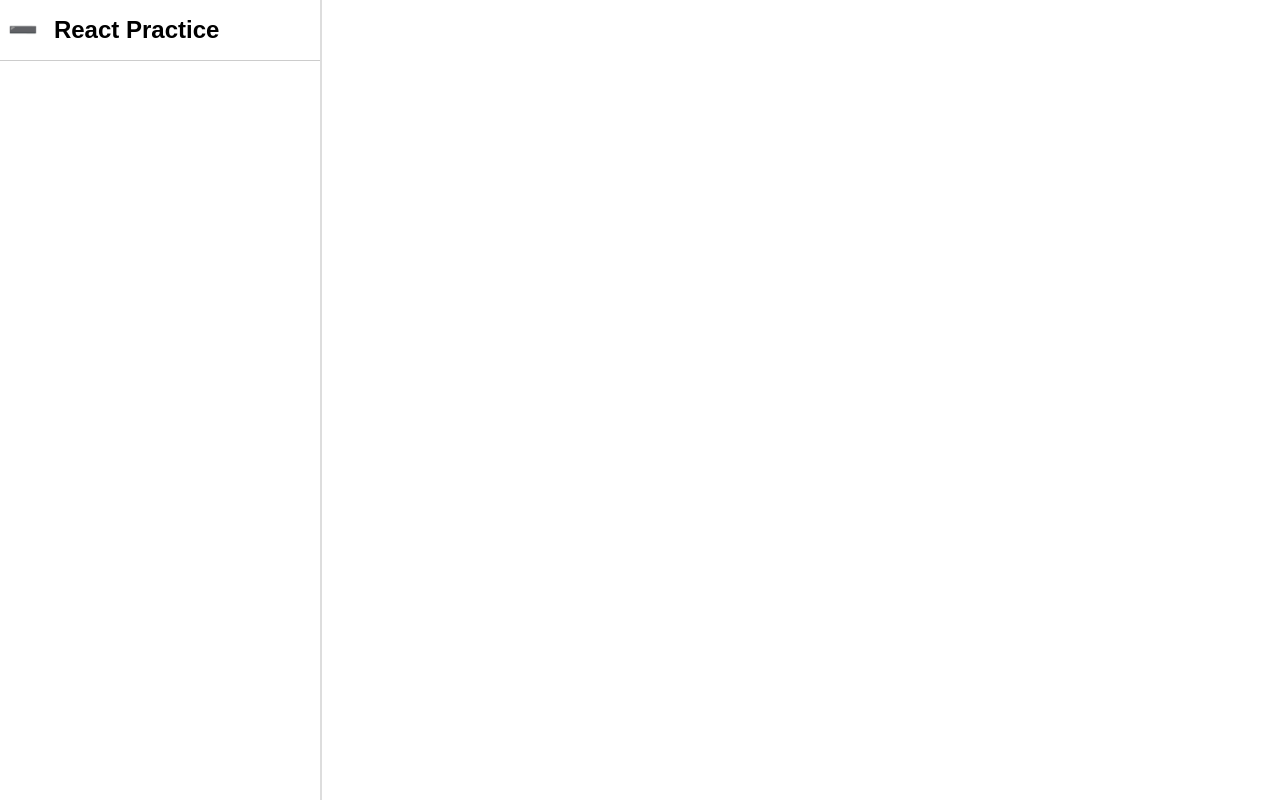
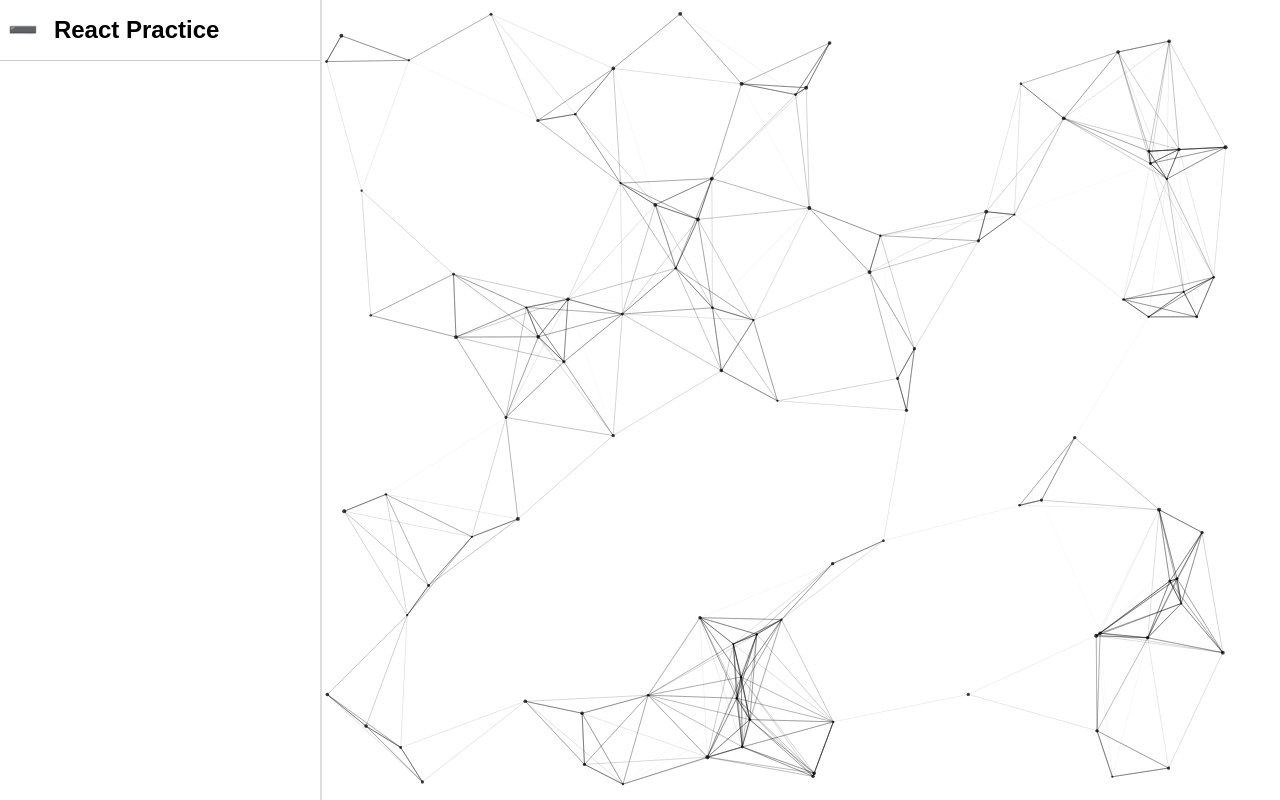
Before and after one commit to mux-mux/practice, a React (Vite) app: page / in a window 1280 px wide. Built offline with nearby package versions, Linux system fonts and the light colour scheme.

Commit message:
add background particles

```diff
--- a/package.json
+++ b/package.json
@@ -12,7 +12,8 @@
     "dependencies": {
         "react": "^19.1.0",
         "react-dom": "^19.1.0",
-    "react-router": "^7.6.3"
+        "react-router": "^7.6.3",
+        "react-tsparticles": "1.42.4"
     },
     "devDependencies": {
         "@eslint/js": "^9.29.0",
--- a/src/components/LoadingSpinner/LoadingSpinner.tsx
+++ b/src/components/LoadingSpinner/LoadingSpinner.tsx
@@ -3,7 +3,7 @@ import classes from './LoadingSpinner.module.css';
 export function LoadingSpinner() {
     return (
         <div className={classes.loadingContainer}>
-            <div className={classes.loadingSpinner}></div>
+            <div className={classes.loadingSpinner}>⌛</div>
         </div>
     );
 }
--- /dev/null
+++ b/src/components/MasterDetail/Background.module.css
@@ -0,0 +1,16 @@
+.container {
+    position: absolute;
+    top: 0;
+    left: 0;
+    right: 0;
+    bottom: 0;
+    overflow: hidden;
+}
+
+.container > div {
+    width: 100%;
+    height: 100%;
+    position: absolute;
+    top: 0;
+    left: 0;
+}
--- /dev/null
+++ b/src/components/MasterDetail/Background.tsx
@@ -0,0 +1,72 @@
+import Particles, { IParticlesProps } from 'react-tsparticles';
+import classes from './Background.module.css';
+
+export default function Background() {
+    return (
+        <div className={classes.container}>
+            <Particles id="tsparticles" options={PARTICLE_OPTIONS} />
+        </div>
+    );
+}
+
+const PARTICLE_OPTIONS: IParticlesProps['options'] = {
+    fullScreen: false,
+    background: {
+        color: {
+            value: 'transparent',
+        },
+    },
+    fpsLimit: 120,
+    interactivity: {
+        events: {
+            onClick: {
+                enable: true,
+                mode: 'push',
+            },
+        },
+        modes: {
+            push: {
+                quantity: 4,
+            },
+            repulse: {
+                distance: 200,
+                duration: 0.4,
+            },
+        },
+    },
+    particles: {
+        color: {
+            value: '#000000',
+        },
+        links: {
+            color: '#000000',
+            distance: 150,
+            enable: true,
+            opacity: 0.5,
+            width: 0.5,
+        },
+        move: {
+            direction: 'none',
+            enable: true,
+            outModes: {
+                default: 'bounce',
+            },
+            random: false,
+            speed: 0.5,
+            straight: false,
+        },
+        number: {
+            value: 100,
+        },
+        opacity: {
+            value: 0.5,
+        },
+        shape: {
+            type: 'circle',
+        },
+        size: {
+            value: { min: 1, max: 2 },
+        },
+    },
+    detectRetina: true,
+};
--- a/src/components/MasterDetail/MasterDetail.module.css
+++ b/src/components/MasterDetail/MasterDetail.module.css
@@ -36,3 +36,9 @@
     padding: 10px;
     flex: 1;
 }
+
+.detail {
+    flex: 1;
+    position: relative;
+    overflow: auto;
+}
--- a/src/components/MasterDetail/MasterDetail.tsx
+++ b/src/components/MasterDetail/MasterDetail.tsx
@@ -1,12 +1,15 @@
 // import { RouterPath } from 'config/RouterPath';
-import { BrowserRouter, NavLink, PathRouteProps } from 'react-router';
-import { CSSProperties, ReactNode, useCallback, useState } from 'react';
+import { BrowserRouter, NavLink, PathRouteProps, Route, Routes } from 'react-router';
+import { CSSProperties, lazy, ReactNode, Suspense, useCallback, useState } from 'react';
 import { DEFAULT_TITLE } from 'hooks/useDocumentTitle';
 import classes from './MasterDetail.module.css';
 import { ExpandToggle } from './ExpandToggle';
 import { useToggle } from 'hooks/useToggle';
 import { RouterPath } from 'config/RouterPath';
 import { MasterDetailContext } from './MasterDetailContext';
+import { LoadingSpinner } from 'components/LoadingSpinner/LoadingSpinner';
+
+const Background = lazy(() => import('./Background'));
 
 const COLLAPSED_WIDTH = '44px';
 //({}) - to return an Object
@@ -50,7 +53,13 @@ export function MasterDetail({ children }: { children: ReactNode }) {
                         </div>
                     )}
                 </nav>
-                <main>{children}</main>
+                <main className={classes.detail}>
+                    <Suspense fallback={<LoadingSpinner />}>
+                        <Routes>
+                            <Route path={RouterPath.ROOT} element={<Background />} />
+                        </Routes>
+                    </Suspense>
+                </main>
             </div>
         </BrowserRouter>
     );
```
Also changed, not shown: 1 other file (tests, documents, lock files or other folders). Lines whose indentation alone changed are shown as unchanged.
